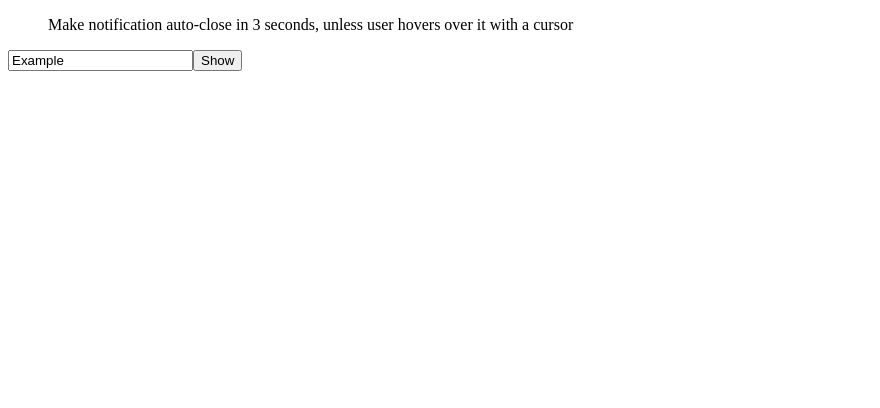
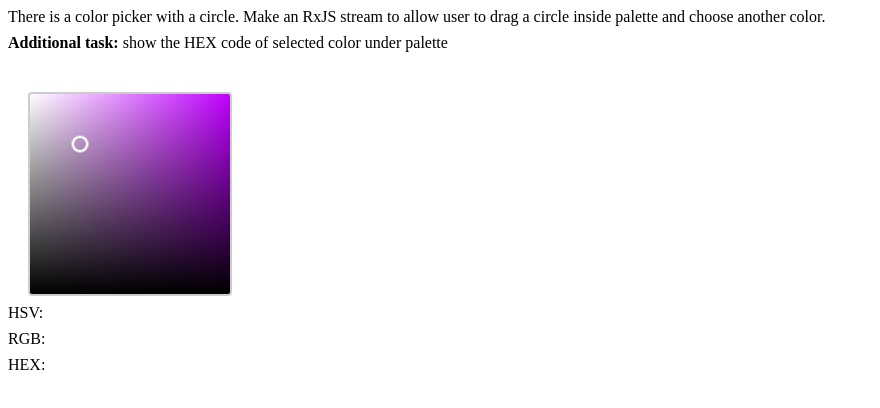
Before and after one commit to juliaoden/RxJs_Challenge, an Angular app: page / in a window 1280 px wide. Shown: the top 408 px of the page, without its empty margins (0-880 px from the left). Built offline with nearby package versions, Linux system fonts and the light colour scheme; what @taiga-ui/cdk would draw is missing.

Commit message:
Hex Code funktioniert

```diff
--- a/src/app/app.component.html
+++ b/src/app/app.component.html
@@ -1 +1 @@
-<app-challenge11></app-challenge11>
+<app-challenge10></app-challenge10>
--- a/src/app/challenge10/challenge10.component.css
+++ b/src/app/challenge10/challenge10.component.css
@@ -8,7 +8,7 @@
   width: 200px;
   background: linear-gradient(transparent, #000),
     linear-gradient(90deg, #fff, hsla(0, 0%, 100%, 0));
-  background-color: hsl(135, 100%, 50%);
+  background-color: hsl(285, 100%, 50%);
 }
 
 .circle {
@@ -20,6 +20,7 @@
   border-radius: 100%;
   margin: -8px 0 0 -8px;
   box-shadow: inset 0 0 0 2px white, 0 0 0 1px #ccc;
+  /* pointer-events: none; */
 }
 
 .circle:active {
--- a/src/app/challenge10/challenge10.component.html
+++ b/src/app/challenge10/challenge10.component.html
@@ -13,3 +13,6 @@
     <div draggable="true" class="circle" id="circle" [style.left.px]="circleLeft$ | async"
         [style.top.px]="circleTop$ | async"></div>
 </div>
+<p>HSV: {{ hsv$ | async }}</p>
+<p>RGB: {{ rgb$ | async }}</p>
+<p>HEX: <span *ngIf="hex$ | async"> #{{hex$ | async}} </span></p>
--- a/src/app/challenge10/challenge10.component.ts
+++ b/src/app/challenge10/challenge10.component.ts
@@ -1,5 +1,7 @@
 import { AfterViewInit, Component } from '@angular/core';
 import {
+  combineLatest,
+  combineLatestWith,
   filter,
   fromEvent,
   map,
@@ -10,6 +12,7 @@ import {
   tap,
   timeout,
 } from 'rxjs';
+import { hsvToRgb, rgbToHex } from './color-tools';
 
 @Component({
   selector: 'app-challenge10',
@@ -20,6 +23,9 @@ export class Challenge10Component implements AfterViewInit {
   parentEl: HTMLElement | null | undefined;
   parentElLeft: number = 0;
   parentElTop: number = 0;
+  CONTAINERWIDTH = 200;
+  CONTAINERHIGHT = 200;
+  HUE = 285;
 
   ngAfterViewInit(): void {
     this.parentEl = document.getElementById('parent')!;
@@ -30,7 +36,6 @@ export class Challenge10Component implements AfterViewInit {
   circle$ = fromEvent(document, 'drag').pipe(
     skipLast(1),
     map((ev) => {
-      // ev.preventDefault();
       const e = ev as MouseEvent;
       return {
         src: e.target as HTMLElement,
@@ -38,9 +43,31 @@ export class Challenge10Component implements AfterViewInit {
         mouseX: e.clientX,
       };
     }),
-    filter((el) => el.src.id === 'circle')
+    filter(
+      (el) =>
+        el.src.id === 'circle' &&
+        el.mouseX > this.parentElLeft &&
+        el.mouseY > this.parentElTop &&
+        el.mouseX < this.parentElLeft + this.CONTAINERWIDTH &&
+        el.mouseY < this.parentElTop + this.CONTAINERHIGHT
+    )
   );
 
   circleLeft$ = this.circle$.pipe(map((el) => el.mouseX - this.parentElLeft));
   circleTop$ = this.circle$.pipe(map((el) => el.mouseY - this.parentElTop));
+
+  hsv$: Observable<[number, number, number]> = this.circleLeft$.pipe(
+    combineLatestWith(this.circleTop$),
+    map((coords) => [
+      this.HUE,
+      +(coords[0] / this.CONTAINERWIDTH).toFixed(2),
+      +(
+        ((this.CONTAINERHIGHT - coords[1]) / this.CONTAINERHIGHT) *
+        255
+      ).toFixed(2),
+    ])
+  );
+
+  rgb$ = this.hsv$.pipe(map(hsvToRgb));
+  hex$ = this.rgb$.pipe(map(rgbToHex));
 }
--- /dev/null
+++ b/src/app/challenge10/color-tools.ts
@@ -0,0 +1,25 @@
+// https://stackoverflow.com/a/54024653/2706426
+function hsvToColor(h: number, s: number, v: number, n: number): number {
+  const k = (n + h / 60) % 6;
+
+  return Math.round(v - v * s * Math.max(Math.min(k, 4 - k, 1), 0));
+}
+
+export function hsvToRgb([h, s, v]: [number, number, number]): [
+  number,
+  number,
+  number
+] {
+  return [
+    hsvToColor(h, s, v, 5),
+    hsvToColor(h, s, v, 3),
+    hsvToColor(h, s, v, 1),
+  ];
+}
+
+export function rgbToHex(rgb: [number, number, number]): string {
+  return rgb
+    .map((x) => x.toString(16))
+    .map((hex) => (hex.length === 1 ? '0' + hex : hex))
+    .join('');
+}
--- a/src/app/challenge11/notification/notification.component.ts
+++ b/src/app/challenge11/notification/notification.component.ts
@@ -11,13 +11,13 @@ export class NotificationComponent<T> {
   @Input()
   observer!: Observer<T>;
 
-  readonly mouseenter$ = fromEvent(this.elementRef.nativeElement, 'mouseenter');
+  readonly mouseEnter$ = fromEvent(this.elementRef.nativeElement, 'mouseenter');
 
-  readonly mouseleave$ = fromEvent(this.elementRef.nativeElement, 'mouseleave');
+  readonly mouseLeave$ = fromEvent(this.elementRef.nativeElement, 'mouseleave');
 
   readonly close$ = timer(3000).pipe(
-    takeUntil(this.mouseenter$),
-    repeatWhen(() => this.mouseleave$),
+    takeUntil(this.mouseEnter$),
+    repeatWhen(() => this.mouseLeave$),
     tap(this.close.bind(this))
   );
 
--- a/src/app/challenge5/challenge5.component.html
+++ b/src/app/challenge5/challenge5.component.html
@@ -1,8 +1,4 @@
 <p>Create a countdown and a button to restart it</p>
-
-<p>Frage: Warum ist die erste Zahl, die reingeschrieben wird timerValue-1?</p>
 
 <p *ngIf="isVisible$ | async">Code can be resended in {{ timer$ | async }} second(s)</p>
 <button [disabled]="isVisible$ | async" (click)="startTimer()">Resend code</button>
-
-<!-- button$.next() -->
--- a/src/app/challenge5/challenge5.component.ts
+++ b/src/app/challenge5/challenge5.component.ts
@@ -7,6 +7,7 @@ import {
   pipe,
   range,
   share,
+  startWith,
   Subject,
   take,
   takeWhile,
@@ -23,7 +24,7 @@ export class Challenge5Component {
   button$ = new Subject<number>();
   timer$ = new Observable<number>();
   isVisible$ = new Observable();
-  timerValue = 11;
+  timerValue = 6;
 
   constructor() {
     this.startTimer();
@@ -33,7 +34,8 @@ export class Challenge5Component {
   startTimer() {
     this.timer$ = timer(0, 1000).pipe(
       map((i) => this.timerValue - i),
-      take(this.timerValue + 1),
+      takeWhile((i) => i >= 0),
+      tap((e) => console.log(e)),
       share()
     );
 
```
Also changed, not shown: src/app/challenge2/challenge2.component.ts (+8 -11 lines), src/app/challenge6/challenge6.component.ts (+1 -24 lines).
